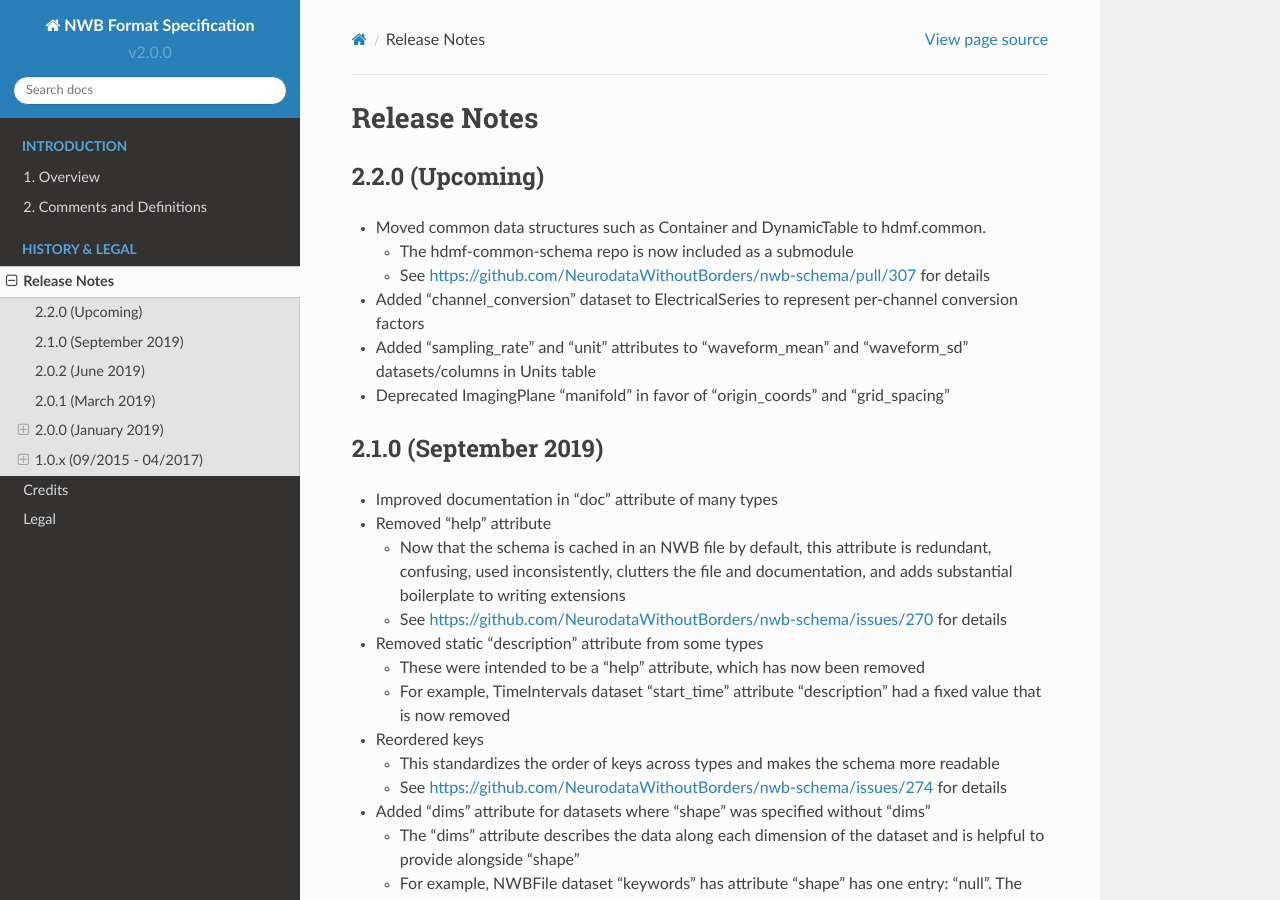
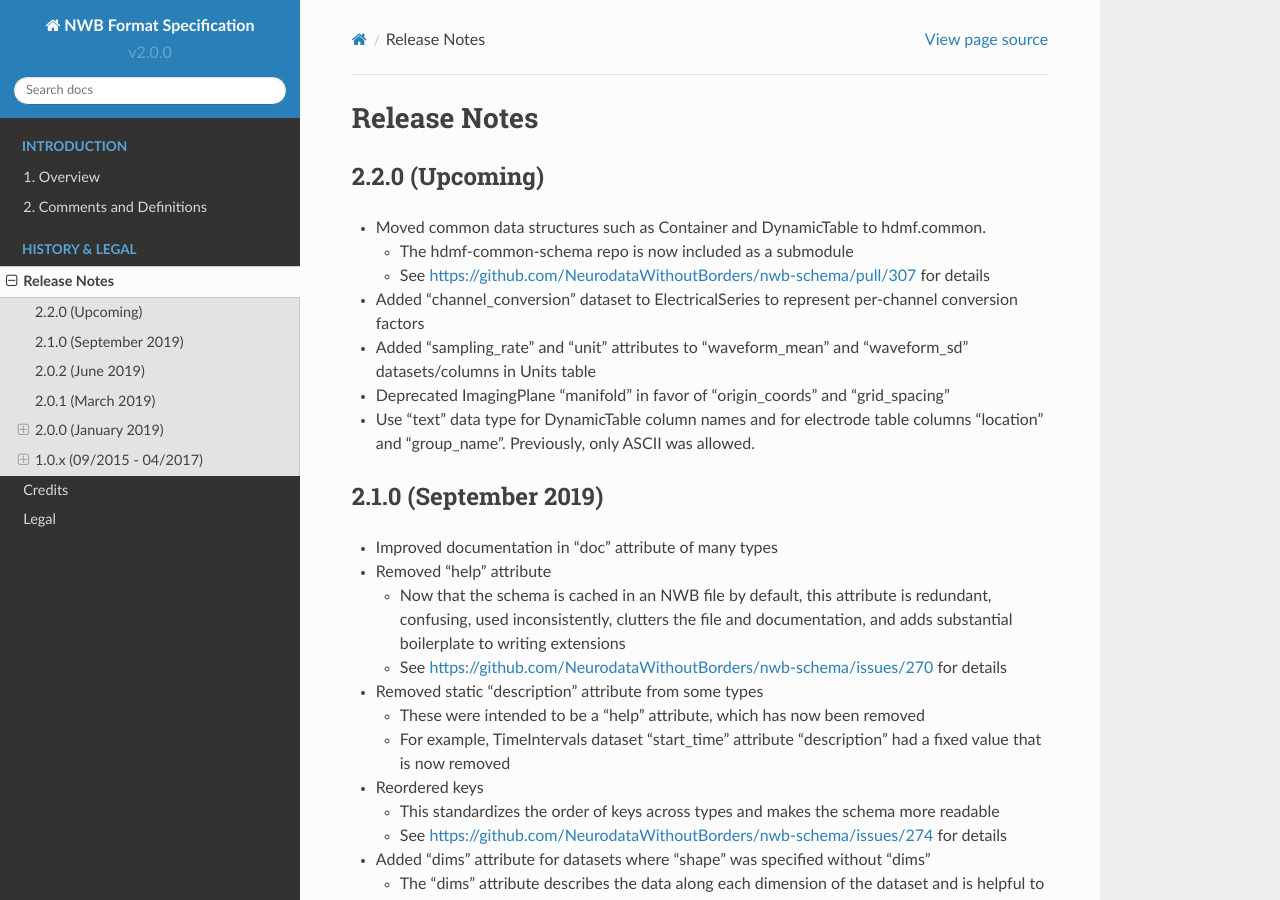
Before and after one commit to NeurodataWithoutBorders/nwb-schema, a Sphinx documentation site: the page built from docs/format/source/format_release_notes.rst, in a window 1280 px wide and 900 px high. Built offline with Sphinx 7.4.7 and the Read the Docs theme 2.0.0, drawn with Linux system fonts in a browser that asks for light colours.

Commit message:
Update release notes

```diff
--- a/docs/format/source/format_release_notes.rst
+++ b/docs/format/source/format_release_notes.rst
@@ -14,6 +14,9 @@ Release Notes
 - Added "sampling_rate" and "unit" attributes to "waveform_mean" and "waveform_sd" datasets/columns in Units table
 
 - Deprecated ImagingPlane "manifold" in favor of "origin_coords" and "grid_spacing"
+
+- Use "text" data type for DynamicTable column names and for electrode table columns "location" and "group_name". Previously, only ASCII was allowed.
+
 
 2.1.0 (September 2019)
 ----------------------
```
